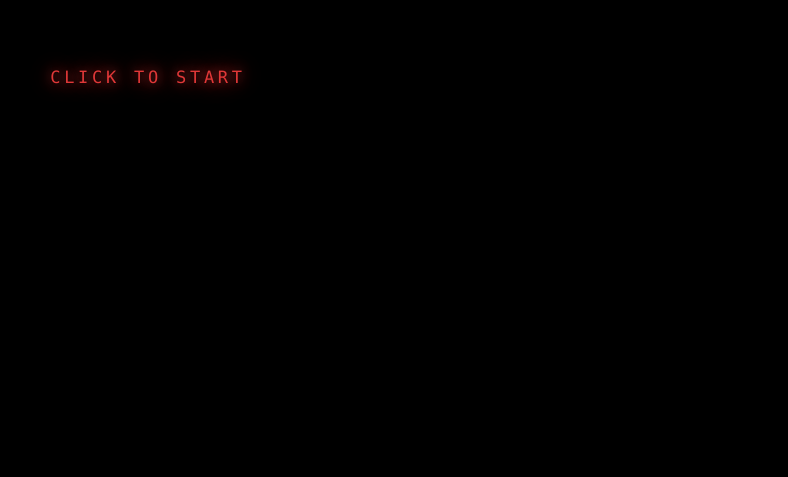
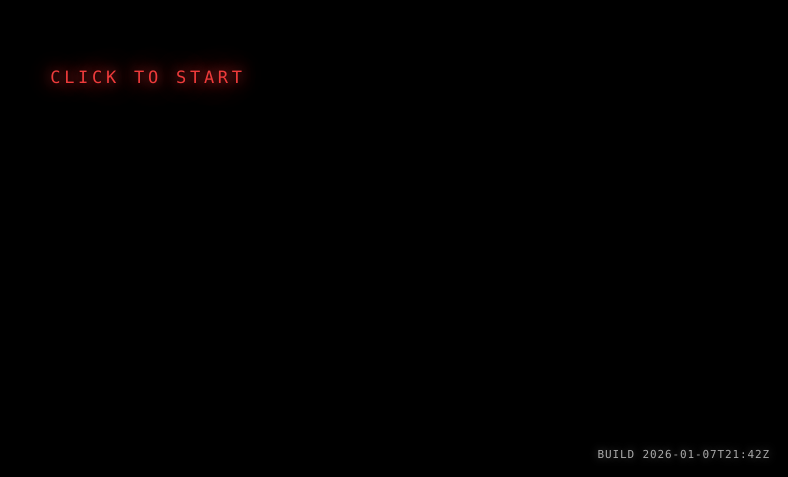
Before and after one commit to siminaIOA/260105_FireworksGenerator, a website built with Vite: page index.html in a window 1280 px wide. Shown: the part 323-800 px from the top of the page, without its empty margins (492-1280 px from the left). Built offline with nearby package versions, Linux system fonts and the light colour scheme.

Commit message:
Add build version stamp

```diff
--- a/index.html
+++ b/index.html
@@ -8,6 +8,7 @@
   <body>
     <div id="app">
       <div id="hint">Click to start</div>
+      <div id="version"></div>
       <canvas id="canvas"></canvas>
     </div>
     <script type="module" src="/src/main.js"></script>
--- a/src/main.js
+++ b/src/main.js
@@ -1,8 +1,13 @@
 import * as THREE from "three";
 import "./style.css";
 
+const BUILD_STAMP = "2026-01-07T21:42Z";
 const canvas = document.querySelector("#canvas");
 const renderer = new THREE.WebGLRenderer({ canvas, antialias: false });
+const versionTag = document.querySelector("#version");
+if (versionTag) {
+  versionTag.textContent = `build ${BUILD_STAMP}`;
+}
 renderer.setPixelRatio(1);
 renderer.setSize(window.innerWidth, window.innerHeight);
 renderer.setClearColor(0x000000, 1);
--- a/src/style.css
+++ b/src/style.css
@@ -53,6 +53,21 @@ body {
   animation: none;
 }
 
+#version {
+  position: fixed;
+  right: 18px;
+  bottom: 16px;
+  color: rgba(255, 255, 255, 0.65);
+  font-size: 11px;
+  letter-spacing: 0.08em;
+  font-family: "Cascadia Mono", "Consolas", monospace;
+  text-transform: uppercase;
+  z-index: 2;
+  pointer-events: none;
+  mix-blend-mode: screen;
+  text-shadow: 0 0 8px rgba(255, 255, 255, 0.35);
+}
+
 @keyframes hintPulse {
   0% {
     opacity: 0.55;
```
